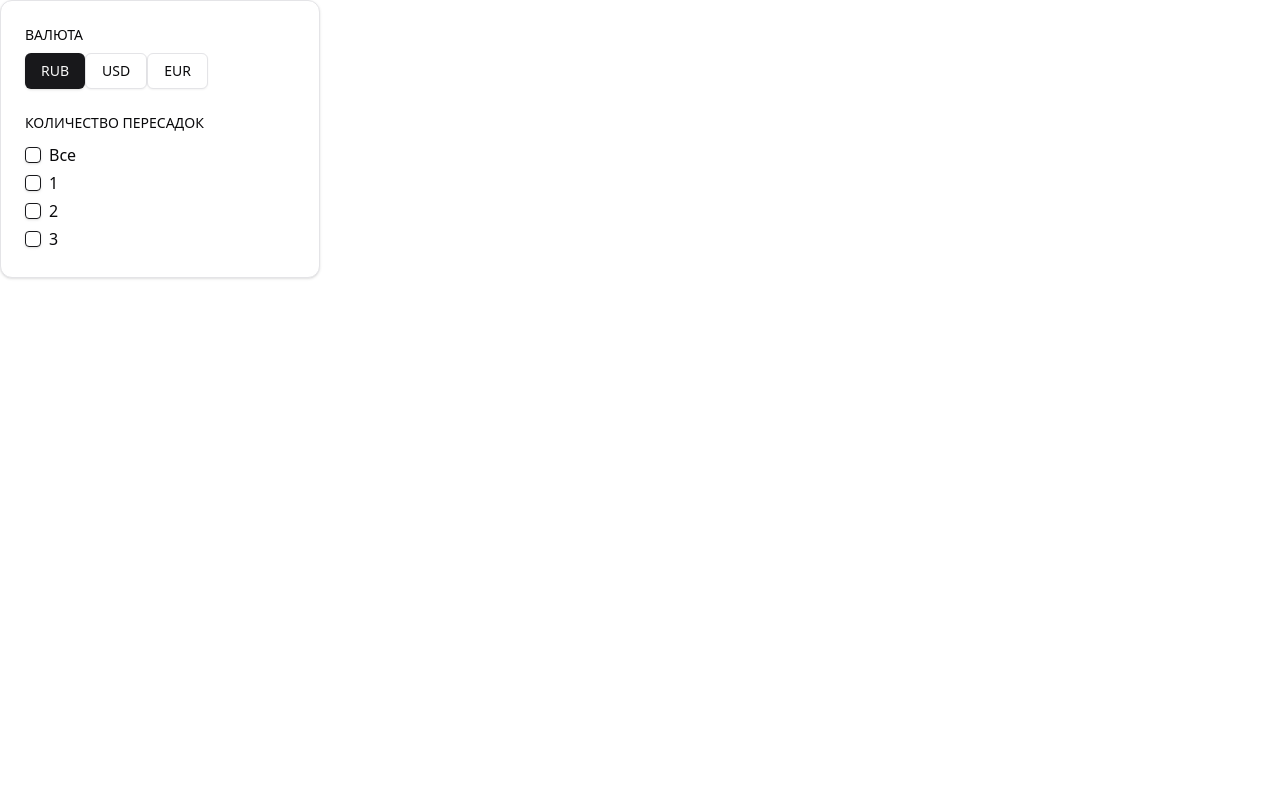
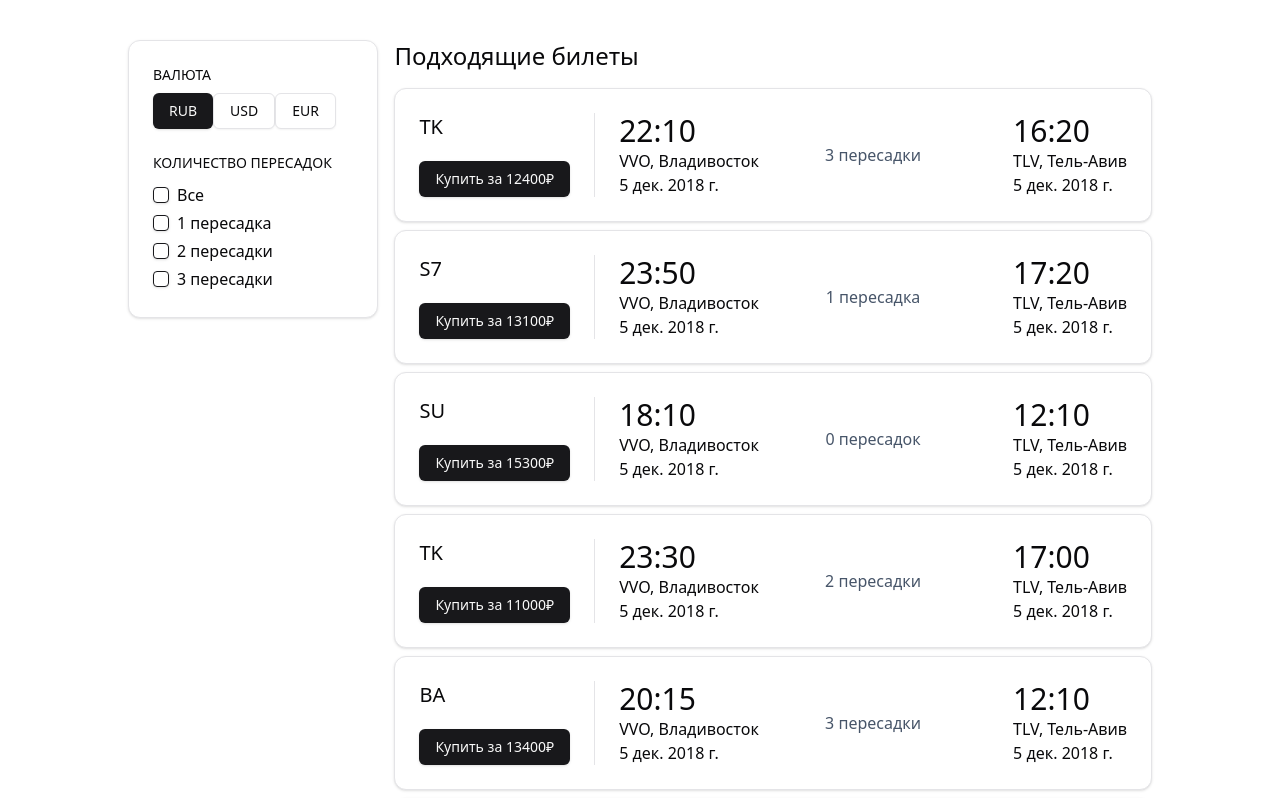
Before and after one commit to sergey-frey/vacancy-tests, a React (Vite) app: page / in a window 1280 px wide. Shown: the top 798 px of the page. Built offline with nearby package versions, Linux system fonts and the light colour scheme; data requests are answered from the project's data file.

Commit message:
feat: add ticket view

```diff
--- a/package.json
+++ b/package.json
@@ -12,6 +12,7 @@
   },
   "dependencies": {
     "@radix-ui/react-checkbox": "^1.1.3",
+    "@radix-ui/react-separator": "^1.1.1",
     "@radix-ui/react-slot": "^1.1.1",
     "class-variance-authority": "^0.7.1",
     "clsx": "^2.1.1",
--- a/src/app/app.tsx
+++ b/src/app/app.tsx
@@ -1,24 +1,52 @@
-import { PossibleCurrencies, PossibleStops } from "@/entites/ticket";
+import {
+  PossibleCurrencies,
+  PossibleStops,
+  TicketView,
+  useTickets,
+} from "@/entites/ticket";
 import { TicketsFilter, useTicketsQueryState } from "@/features/filter-tickets";
 import { twJoin } from "tailwind-merge";
 
 export const App = () => {
+  const { data: tickets, isLoading: isTicketsLoading } = useTickets();
+
   const { ticketsFilterState, handleCurrencyChange, handleStopsChange } =
     useTicketsQueryState({
       possibleCurrencies: PossibleCurrencies,
       possibleStops: PossibleStops,
     });
 
+  if (isTicketsLoading) {
+    return <div>loading...</div>;
+  }
+
   return (
-    <main className={twJoin("container mx-auto")}>
+    <main
+      className={twJoin("container mx-auto max-w-screen-lg", "flex", "py-10")}
+    >
       <aside className="max-w-xs">
         <TicketsFilter
+          className="sticky top-4"
           currency={ticketsFilterState.currency}
           stops={ticketsFilterState.stops}
           onCurrencyChange={handleCurrencyChange}
           onStopsChange={handleStopsChange}
         />
       </aside>
+
+      <section className="ml-4 grow">
+        <h1 className="text-2xl">Подходящие билеты</h1>
+
+        <ul className="mt-4">
+          {tickets?.map((ticket, i) => {
+            return (
+              <li key={i} className="mt-2 first:mt-0">
+                <TicketView ticket={ticket}></TicketView>
+              </li>
+            );
+          })}
+        </ul>
+      </section>
     </main>
   );
 };
--- a/src/entites/ticket/index.ts
+++ b/src/entites/ticket/index.ts
@@ -1,5 +1,6 @@
 export { PossibleCurrencies, PossibleStops } from "./constants";
 export { Currency } from "./model/types";
 export { useTickets } from "./model/use-tickets";
+export { TicketView } from "./ui/ticket-view";
 
 export type { ITicket, ITicketsResponse } from "./model/types";
--- a/src/entites/ticket/model/use-tickets.ts
+++ b/src/entites/ticket/model/use-tickets.ts
@@ -1,6 +1,11 @@
 import { apiInstance } from "@/shared/api/api-instance";
 import useSWR from "swr";
+import { ITicketsResponse } from "./types";
 
 export const useTickets = () => {
-  return useSWR("tickets", apiInstance.get);
+  return useSWR<ITicketsResponse>(
+    "tickets",
+    (...args: Parameters<typeof apiInstance.get>) =>
+      apiInstance.get(...args).json<ITicketsResponse>(),
+  );
 };
--- /dev/null
+++ b/src/entites/ticket/ui/ticket-view.tsx
@@ -0,0 +1,64 @@
+import { amountStopsHelper } from "@/shared/lib/amount-stops-helper";
+import { dateFormatter } from "@/shared/lib/date-formatter";
+import { Button } from "@/shared/ui/button";
+import { Card, CardContent } from "@/shared/ui/card";
+import { Separator } from "@/shared/ui/separator";
+import { ITicket } from "../model/types";
+
+type TicketViewProps = {
+  ticket: ITicket;
+};
+
+export const TicketView = ({ ticket }: TicketViewProps) => {
+  const {
+    arrival_date,
+    arrival_time,
+    carrier,
+    departure_date,
+    departure_time,
+    destination,
+    destination_name,
+    origin,
+    origin_name,
+    price,
+    stops,
+  } = ticket;
+
+  return (
+    <Card>
+      <CardContent className="pt-6">
+        <div className="flex">
+          <div className="flex flex-col">
+            <h2 className="text-xl font-medium">{carrier}</h2>
+
+            <Button className="mt-auto">Купить за {price}₽</Button>
+          </div>
+
+          <Separator orientation="vertical" className="mx-6 h-auto" />
+
+          <div className="grow grid grid-cols-3">
+            <section>
+              <time className="text-3xl">{arrival_time}</time>
+              <div>
+                {origin}, {origin_name}
+              </div>
+              <div>{dateFormatter.format(new Date(arrival_date))}</div>
+            </section>
+
+            <span className="place-self-center text-slate-600">
+              {amountStopsHelper(stops)}
+            </span>
+
+            <section className="place-self-end">
+              <time className="text-3xl">{departure_time}</time>
+              <div>
+                {destination}, {destination_name}
+              </div>
+              <div>{dateFormatter.format(new Date(departure_date))}</div>
+            </section>
+          </div>
+        </div>
+      </CardContent>
+    </Card>
+  );
+};
--- a/src/features/filter-tickets/ui/tickets-filter.tsx
+++ b/src/features/filter-tickets/ui/tickets-filter.tsx
@@ -8,8 +8,10 @@ import { Button } from "@/shared/ui/button";
 import { Card, CardContent } from "@/shared/ui/card";
 import { useTicketsFilter } from "../model/use-tickets-filter";
 import { StopsListItem } from "./stops-list-item";
+import { HTMLAttributes } from "react";
+import { amountStopsHelper } from "@/shared/lib/amount-stops-helper";
 
-type TicketsFilterProps = {
+type TicketsFilterProps = HTMLAttributes<HTMLElement> & {
   currency: Currency;
   stops: Array<ITicket["stops"]>;
 
@@ -22,6 +24,7 @@ export const TicketsFilter = ({
   stops,
   onCurrencyChange,
   onStopsChange,
+  ...props
 }: TicketsFilterProps) => {
   const {
     isAllStepsChecked,
@@ -38,7 +41,7 @@ export const TicketsFilter = ({
   });
 
   return (
-    <Card>
+    <Card {...props}>
       <CardContent className="pt-6 px-0">
         <div className="px-6">
           <h3 className="text-sm uppercase">Валюта</h3>
@@ -74,13 +77,13 @@ export const TicketsFilter = ({
                   <StopsListItem
                     className="group px-6 py-0.5"
                     isChecked={isStopChecked(stop)}
-                    text={stop.toString()}
+                    text={amountStopsHelper(stop)}
                     onCheck={handleStopsChange(stop)}
                     moreActions={
                       <Button
                         size={"sm"}
                         variant={"ghost"}
-                        className="h-auto py-1 hidden group-hover:block"
+                        className="h-auto py-1 opacity-0 group-hover:opacity-100 ml-4"
                         onClick={() => onStopsChange([stop])}
                       >
                         Только
--- /dev/null
+++ b/src/shared/lib/amount-stops-helper.ts
@@ -0,0 +1,12 @@
+export const amountStopsHelper = (amount: number) => {
+  switch (amount) {
+    case 1:
+      return "1 пересадка";
+    case 2:
+    case 3:
+    case 4:
+      return `${amount} пересадки`;
+    default:
+      return `${amount} пересадок`;
+  }
+};
--- /dev/null
+++ b/src/shared/lib/date-formatter.ts
@@ -0,0 +1,6 @@
+export const dateFormatter = new Intl.DateTimeFormat("ru-RU", {
+  day: "numeric",
+  month: "short",
+  year: "numeric",
+  timeZone: "UTC",
+});
--- /dev/null
+++ b/src/shared/ui/separator.tsx
@@ -0,0 +1,29 @@
+import * as React from "react"
+import * as SeparatorPrimitive from "@radix-ui/react-separator"
+
+import { cn } from "@/shared/lib/utils"
+
+const Separator = React.forwardRef<
+  React.ElementRef<typeof SeparatorPrimitive.Root>,
+  React.ComponentPropsWithoutRef<typeof SeparatorPrimitive.Root>
+>(
+  (
+    { className, orientation = "horizontal", decorative = true, ...props },
+    ref
+  ) => (
+    <SeparatorPrimitive.Root
+      ref={ref}
+      decorative={decorative}
+      orientation={orientation}
+      className={cn(
+        "shrink-0 bg-border",
+        orientation === "horizontal" ? "h-[1px] w-full" : "h-full w-[1px]",
+        className
+      )}
+      {...props}
+    />
+  )
+)
+Separator.displayName = SeparatorPrimitive.Root.displayName
+
+export { Separator }
```
Also changed, not shown: 1 other file (tests, documents, lock files or other folders).
